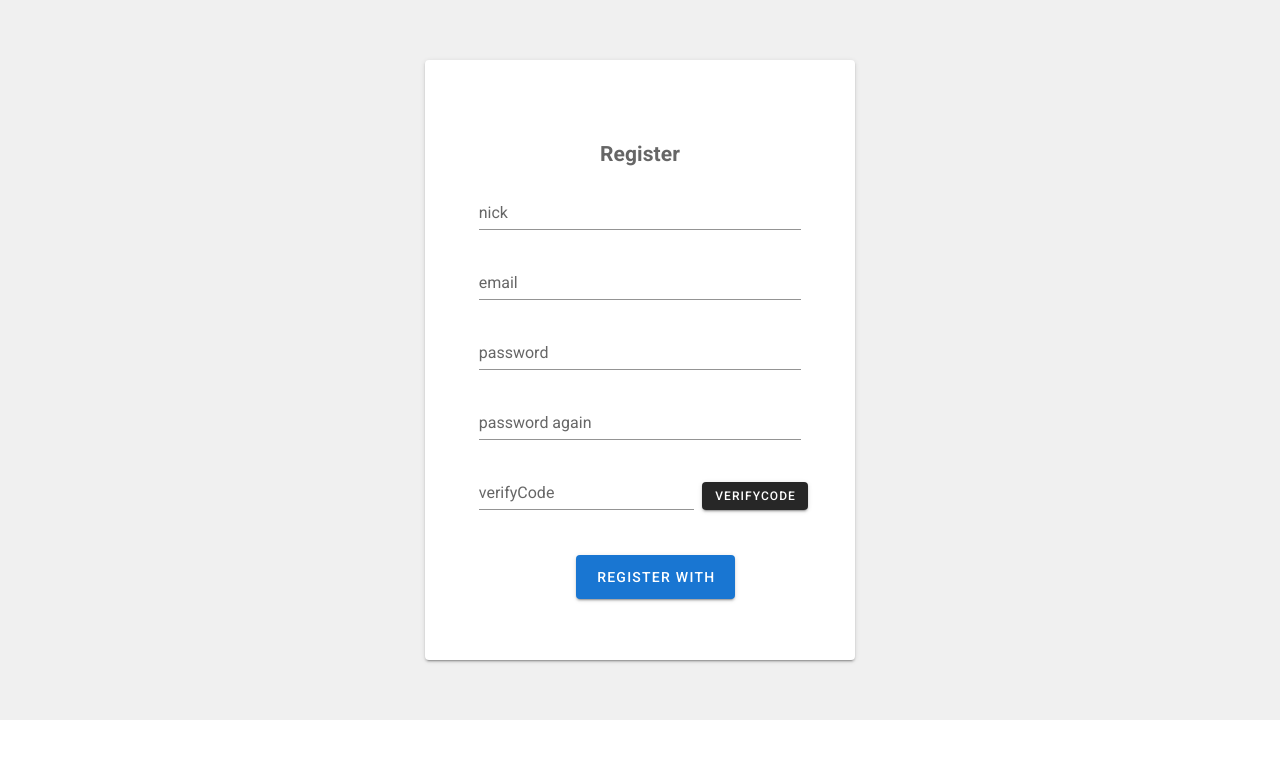
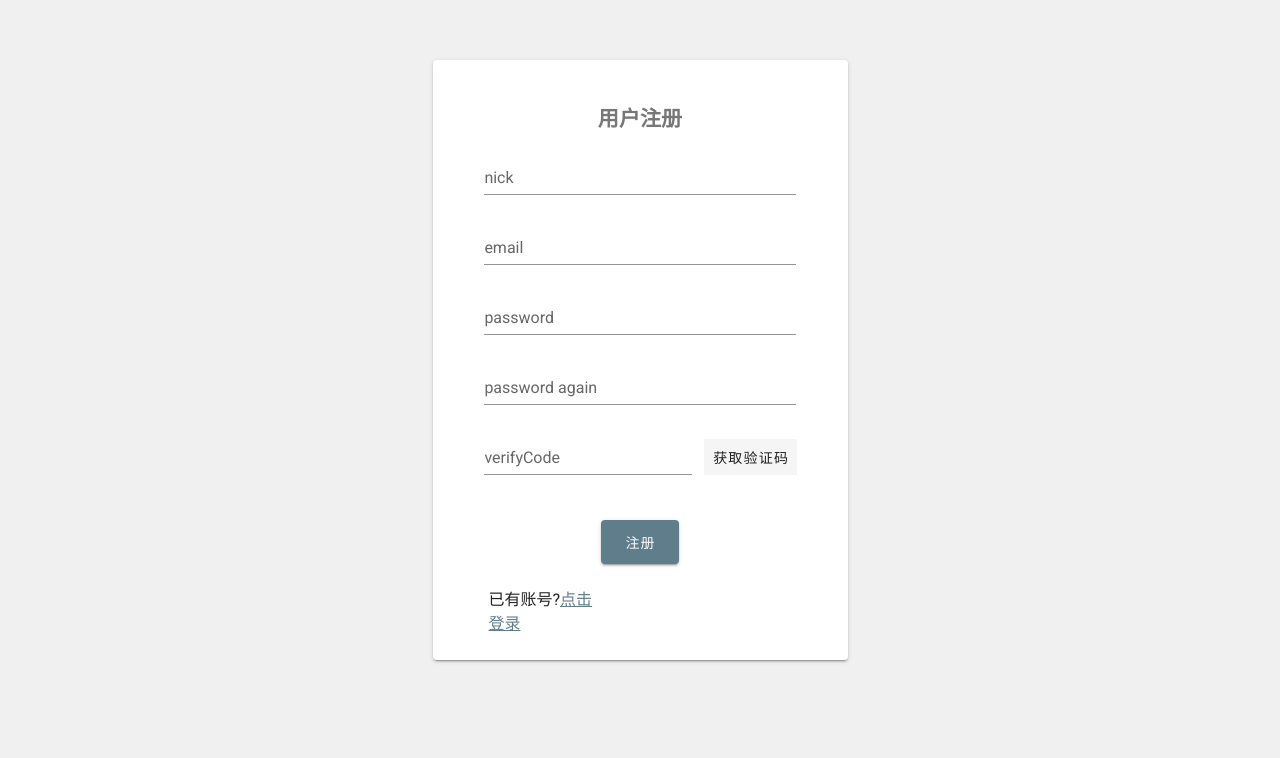
Before and after one commit to kenops1a/outage, a Vue app in the folder front/: page /register in a window 1280 px wide. Shown: the top 758 px of the page. Built offline with nearby package versions, Linux system fonts and the light colour scheme.

Commit message:
[FIX]修复登录注册卡片高度问题

```diff
--- a/front/src/App.vue
+++ b/front/src/App.vue
@@ -1,28 +1,28 @@
 <template>
   <v-app id="inspire">
-
         <router-view/>
     <!--    <CenterTest></CenterTest>-->
     <!--    <Register></Register>-->
     <!--    <ColRowTest></ColRowTest>-->
     <!--    <ComponentTest></ComponentTest>-->
     <!--    <TestComponent></TestComponent>-->
+    <!--    <ContainerTest></ContainerTest>-->
   </v-app>
 </template>
 
 <script>
 
-// import TestComponent from "@/components/test/TestComponent";
 export default {
   name: 'App',
   components: {
-    // TestComponent: () => import('@/components/test/TestComponent')
+    // TestComponent: () => import('@/components/test/ContainerTest/TestComponent')
     // LoginIndex: () => import('@/components/account/LoginIndex')
-    Login: () => import('@/components/account/login/Login')
+    // Login: () => import('@/components/account/login/Login')
     // CenterTest: () =>import('@/components/test/CenterTest'),
     // Register: () => import('@/components/account/register/Register'),
-    // ColRowTest: () => import('@/components/test/ColRowTest')
-    // ComponentTest: () => import('@/components/test/ComponentTest')
+    // ColRowTest: () => import('@/components/test/ColRowTest'),
+    // ComponentTest: () => import('@/components/test/ComponentTest'),
+    // ContainerTest: () => import('@/components/test/ContainerTest/ContainerTest')
   },
 
   data: () => ({
--- a/front/src/components/account/login/Login.vue
+++ b/front/src/components/account/login/Login.vue
@@ -5,10 +5,11 @@
 * @Date: 2022/1/5
 -->
 <template>
-  <v-form id="login-form">
-    <v-container>
+  <v-main>
+    <v-form id="login-form" style="height: 100vh; width: 100vw">
+      <v-container>
       <!-- mx-auto卡片居中 -->
-      <v-card id="login-card" raised="3" class="mx-auto my-12" max-width="430px" height="600px">
+      <v-card id="login-card" raised="3" class="mx-auto my-12" max-width="415px" height="600px">
 
         <!-- 标题 -->
         <v-card-text>
@@ -23,7 +24,7 @@
         <v-row class="ma-3">
           <v-col cols="12" class="text-center">
             <v-avatar color="#607D8B" size="67" class="ma-auto">
-              <span class="white--text text-h5">67</span>
+              <span class="white--text text-h6">褪色</span>
             </v-avatar>
           </v-col>
         </v-row>
@@ -31,7 +32,7 @@
         <!-- 登录方式选择按钮 -->
         <v-row no-gutters justify="center">
           <v-col cols="12" class="py-2 text-center">
-            <v-btn-toggle tile color="#f0f0f0 accent-3" group>
+            <v-btn-toggle tile group>
               <v-btn value="password" @click="type=0" class="mx-3" outlined>
                 账号密码登录
               </v-btn>
@@ -99,6 +100,7 @@
           </v-col>
         </v-row>
 
+        <!-- 跳转至注册 -->
         <v-row class="mb-8 ml-11">
           <v-col cols="4">
             <span>没有账号?</span>
@@ -108,7 +110,8 @@
 
       </v-card>
     </v-container>
-  </v-form>
+    </v-form>
+  </v-main>
 </template>
 
 <script>
@@ -230,4 +233,6 @@ h2 {
   font-family: "Apple SD Gothic Neo", sans-serif;
   color: #777777;
 }
+
+
 </style>
--- a/front/src/components/account/register/Register.vue
+++ b/front/src/components/account/register/Register.vue
@@ -5,16 +5,16 @@
 * @Date: 6/1/2022
 -->
 <template>
-    <v-form id="register-form">
+    <v-form id="register-form" style="width: 100vw; height: 100vh">
       <v-container>
         <!-- mx-auto卡片居中 -->
-        <v-card id="register-card" raised="3" class="mx-auto my-12" max-width="430px" height="600px">
+        <v-card id="register-card" raised="3" class="mx-auto my-12" max-width="415px" height="600px">
 
           <!-- 标题 -->
           <v-card-text>
             <v-row align="center" class="mx=0 mt-5">
               <v-col cols="12">
-                <div id="title-text"><h2>Register</h2></div>
+                <div id="title-text"><h2>用户注册</h2></div>
               </v-col>
             </v-row>
           </v-card-text>
@@ -29,26 +29,32 @@
             <v-spacer></v-spacer>
           </v-row>
 
-          <!-- 验证码 -->
-          <v-row id="verifyCode-box" justify="center" no-gutters>
+          <!-- 验证码输入 -->
+          <v-row id="verifyCode-box" class="ma-0" justify="center" no-gutters>
             <v-col cols="6" align-self="center">
-              <v-text-field label="verifyCode" placeholder="enter verifyCode"></v-text-field>
+              <v-text-field label="verifyCode" placeholder="输入验证码"></v-text-field>
             </v-col>
             <v-col cols="3" align-self="center">
-              <v-btn class="ms-2" small dark>
-                <span>verifyCode</span>
+              <v-btn class="ml-3 pa-2 mb-2" depressed tile>
+                <span>获取验证码</span>
               </v-btn>
             </v-col>
           </v-row>
 
           <!-- 按钮 -->
-          <v-row id="register-btn">
-            <v-col cols="2" offset="4">
-              <v-btn value="Register" color="primary" large>Register With</v-btn>
+          <v-row no-gutters id="register-btn" class="mt-6">
+            <v-col cols="12" class="text-center">
+              <v-btn value="register" color="#607D8B" large><span style="color: #f9fafb">注册</span></v-btn>
             </v-col>
           </v-row>
 
           <!-- 跳转至登录 -->
+          <v-row class="mb-8 ml-11">
+            <v-col cols="4">
+              <span>已有账号?</span>
+              <router-link to="/login" style="color: #607D8B">点击登录</router-link>
+            </v-col>
+          </v-row>
         </v-card>
       </v-container>
     </v-form>
@@ -63,10 +69,10 @@ export default {
     return {
       // 行数
       rows: [
-        { id: 1, label: 'nick', placeHolder: 'enter nick'},
-        { id: 1, label: 'email', placeHolder: 'enter email'},
-        { id: 1, label: 'password', placeHolder: 'enter password'},
-        { id: 1, label: 'password again', placeHolder: 'enter password again'},
+        { id: 1, label: 'nick', placeHolder: '用户昵称'},
+        { id: 1, label: 'email', placeHolder: '登录邮箱'},
+        { id: 1, label: 'password', placeHolder: '密码'},
+        { id: 1, label: 'password again', placeHolder: '确认密码'},
       ],
       regForm: {
         email: '',
@@ -109,7 +115,6 @@ export default {
 <style scoped>
 #register-card {
   margin:5% 10% 10%;
-  padding: 3% 0;
   background-color: #ffffff;
 }
 
@@ -121,4 +126,9 @@ export default {
   background-color: #f0f0f0;
 }
 
+h2 {
+  font-family: "Apple SD Gothic Neo", sans-serif;
+  color: #777777;
+}
+
 </style>
--- a/front/src/components/test/RouterTest.vue
+++ b/front/src/components/test/RouterTest.vue
@@ -5,7 +5,9 @@
 * @Date: 11/1/2022
 -->
 <template>
-  <div></div>
+  <div>
+    <router-link to="/login">跳转至登录页</router-link>
+  </div>
 </template>
 
 <script>
```
Also changed, not shown: front/src/components/test/ContainerTest/ContainerTest.vue (renamed from front/src/components/account/Account.vue, +7 -3 lines), front/src/components/test/ContainerTest/TestComponent.vue (renamed from front/src/components/test/TestComponent.vue, +2 -5 lines), front/src/router/router.js (+3 -4 lines), 1 other file (tests, documents, lock files or other folders). Lines whose indentation alone changed are shown as unchanged.
